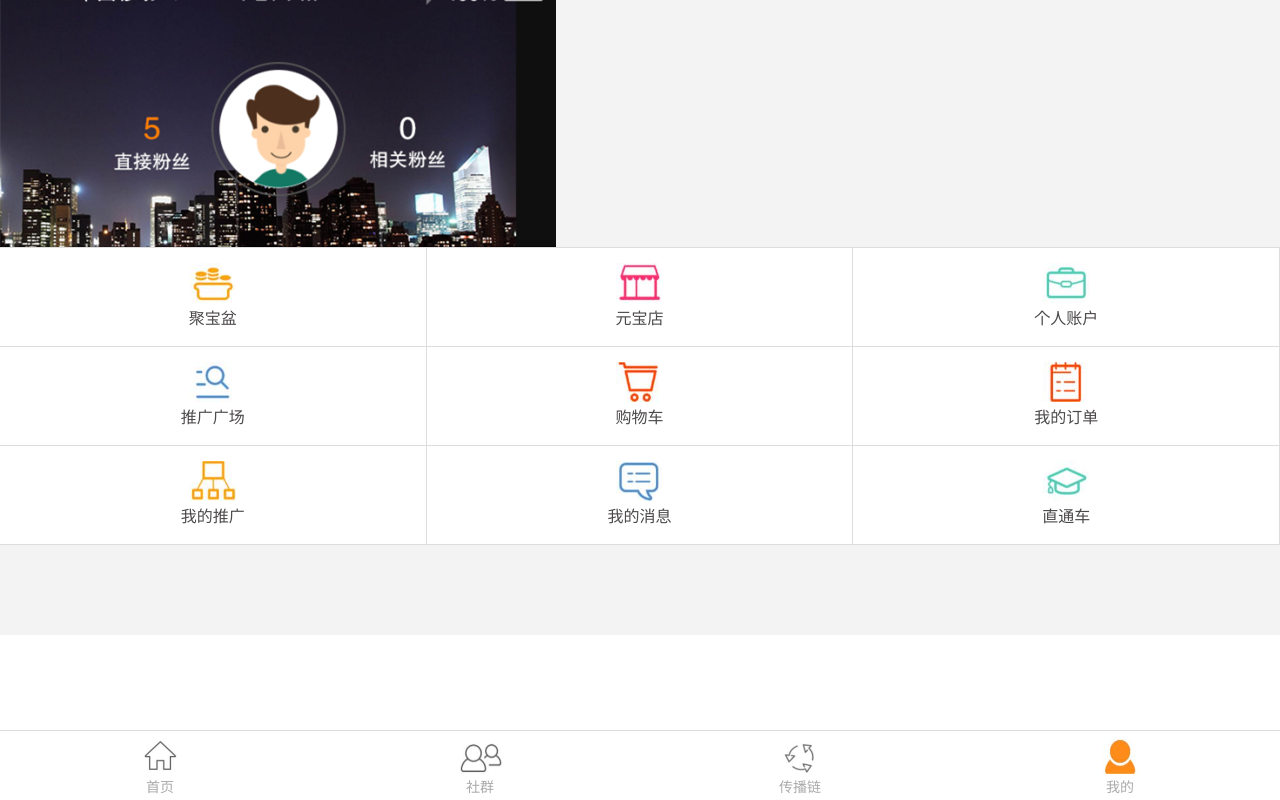
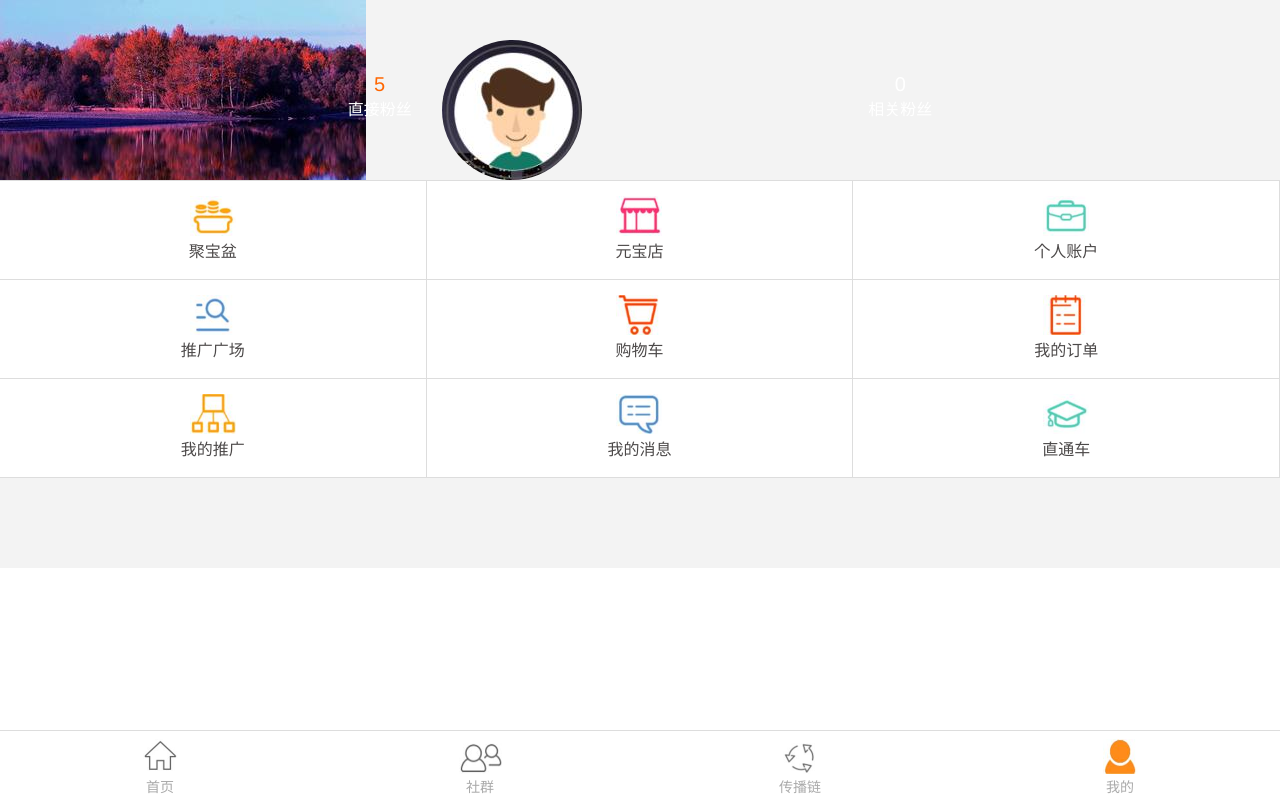
Before and after one commit to ilovezy/yuanbao, a website: page index.html in a window 1280 px wide. Drawn offline with nearby package versions, Linux system fonts and the light colour scheme.

Commit message:
update index top

```diff
--- a/css/cc-yuanbao.css
+++ b/css/cc-yuanbao.css
@@ -2,7 +2,7 @@
 * @Author: Administrator
 * @Date:   2015-11-11 21:54:55
 * @Last Modified by:   Administrator
-* @Last Modified time: 2015-11-14 12:17:30
+* @Last Modified time: 2015-11-14 12:37:50
 */
 
 
@@ -22,6 +22,34 @@ a {
 
 
 /* config */
+
+
+/* index-top */
+
+.index-top {
+    background: url('../img/index/top-bg.png') no-repeat;
+    height: 180px;
+}
+
+.index-top-avatar {
+    text-align: center;
+}
+
+.index-top-fans {
+    margin-top: 70px;
+    color: white;
+    font-size: 1.6rem;
+}
+
+.index-top-fans-num {
+    font-size: 2rem;
+}
+
+.index-top-avatar-img {
+    max-width: 100%;
+    border-radius: 50%;
+    margin-top: 40px;
+}
 
 
 /* index 九宫格 */
--- a/index.html
+++ b/index.html
@@ -12,9 +12,23 @@
 
 <body>
     <div class="cc-bg-grey">
-        <!-- top -->
-        <div class="cc-user-header">
-            <img src="img/index/top.png" class="img-responsive">
+        <!-- index top -->
+        <div class="index-top">
+            <div class="col-xs-4 index-top-fans">
+                <div class="text-center pull-right">
+                    <span class="index-top-fans-num cc-text-orange">5</span>
+                    <p>直接粉丝</p>
+                </div>
+            </div>
+            <div class="col-xs-4 index-top-acatar">
+                <img class="index-top-avatar-img" src="img/index/avatar.png" alt="">
+            </div>
+            <div class="col-xs-4 index-top-fans">
+                <div class="text-center pull-left">
+                    <span class="index-top-fans-num">0</span>
+                    <p>相关粉丝</p>
+                </div>
+            </div>
         </div>
 
         <!-- selector list -->
```
Also changed, not shown: index.min.html (added, +1 -0 lines), img/index/avatar.png (added), img/index/top-bg.png (added).
